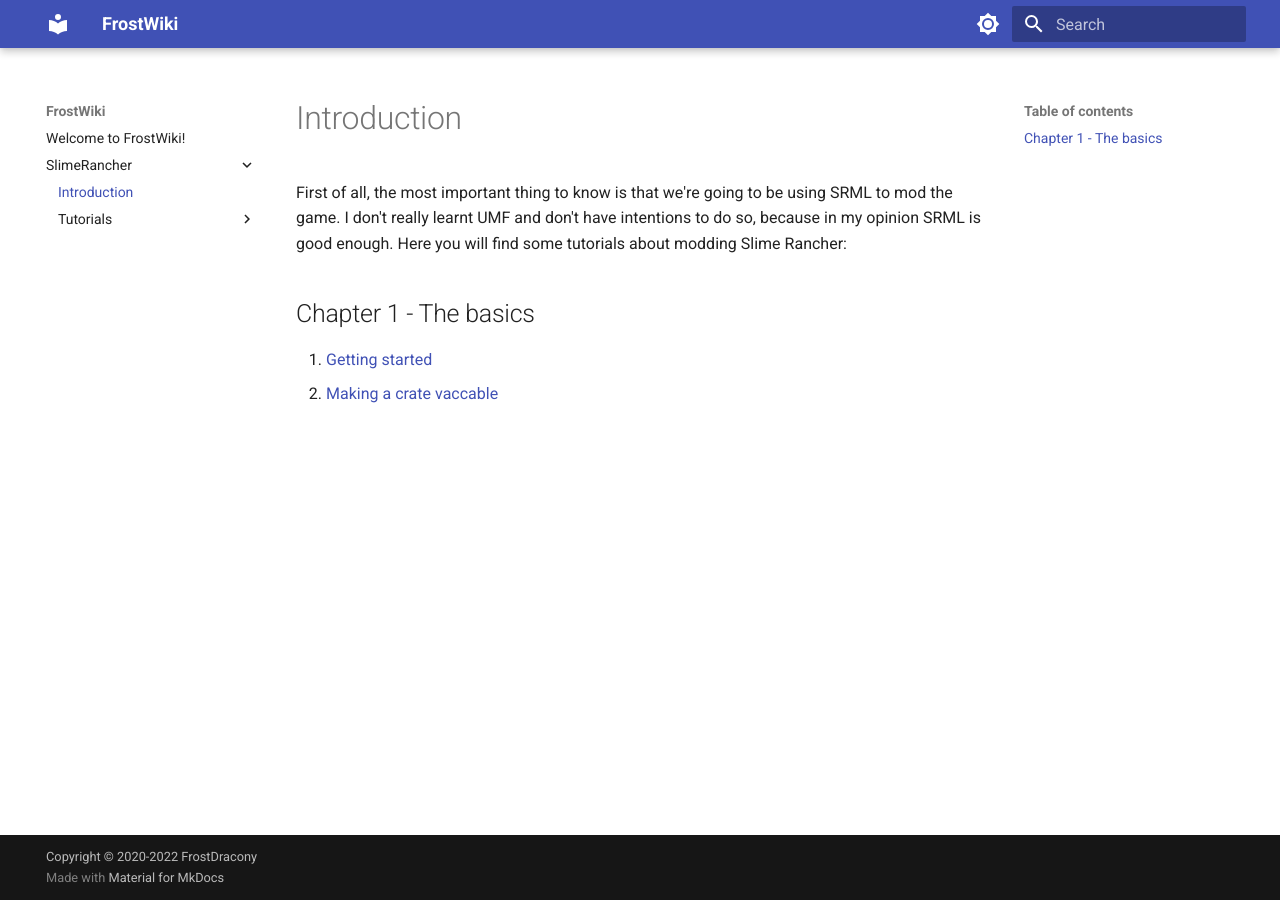
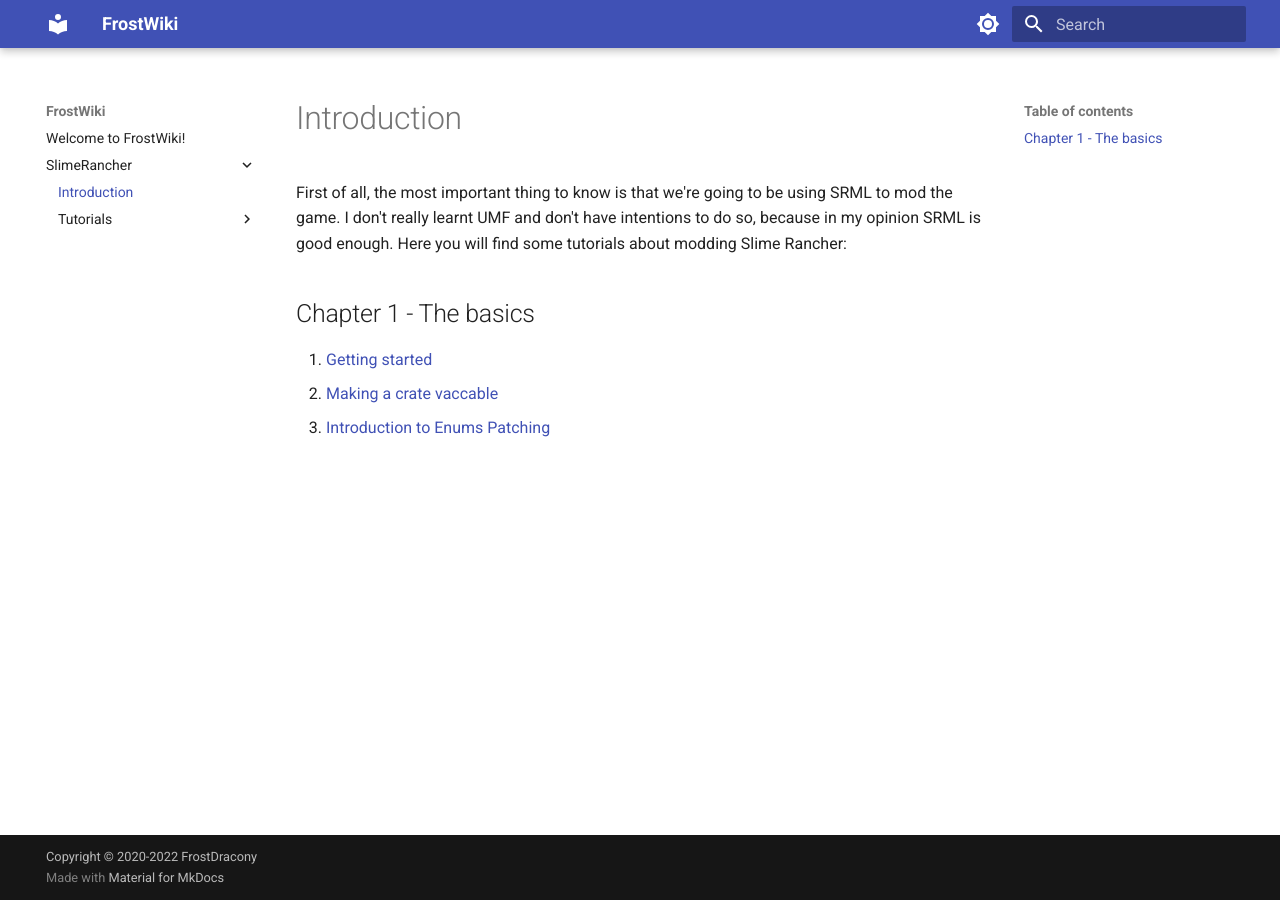
Before and after one commit to aureumapes/frostwiki, an MkDocs documentation site: the page built from docs/SlimeRancher/introduction.md, in a window 1280 px wide. Built offline with MkDocs 1.6.1 and Material for MkDocs 9.7.7, drawn with Linux system fonts in a browser that asks for light colours.

Commit message:
Well, Enums Patchin

```diff
--- a/docs/SlimeRancher/introduction.md
+++ b/docs/SlimeRancher/introduction.md
@@ -5,3 +5,4 @@ First of all, the most important thing to know is that we're going to be using S
 ## Chapter 1 - The basics
 1. [Getting started](../tutorials/getting_started/)
 2. [Making a crate vaccable](..tutorials/cratevacc/)
+3. [Introduction to Enums Patching](..tutorials/enums/)
```
